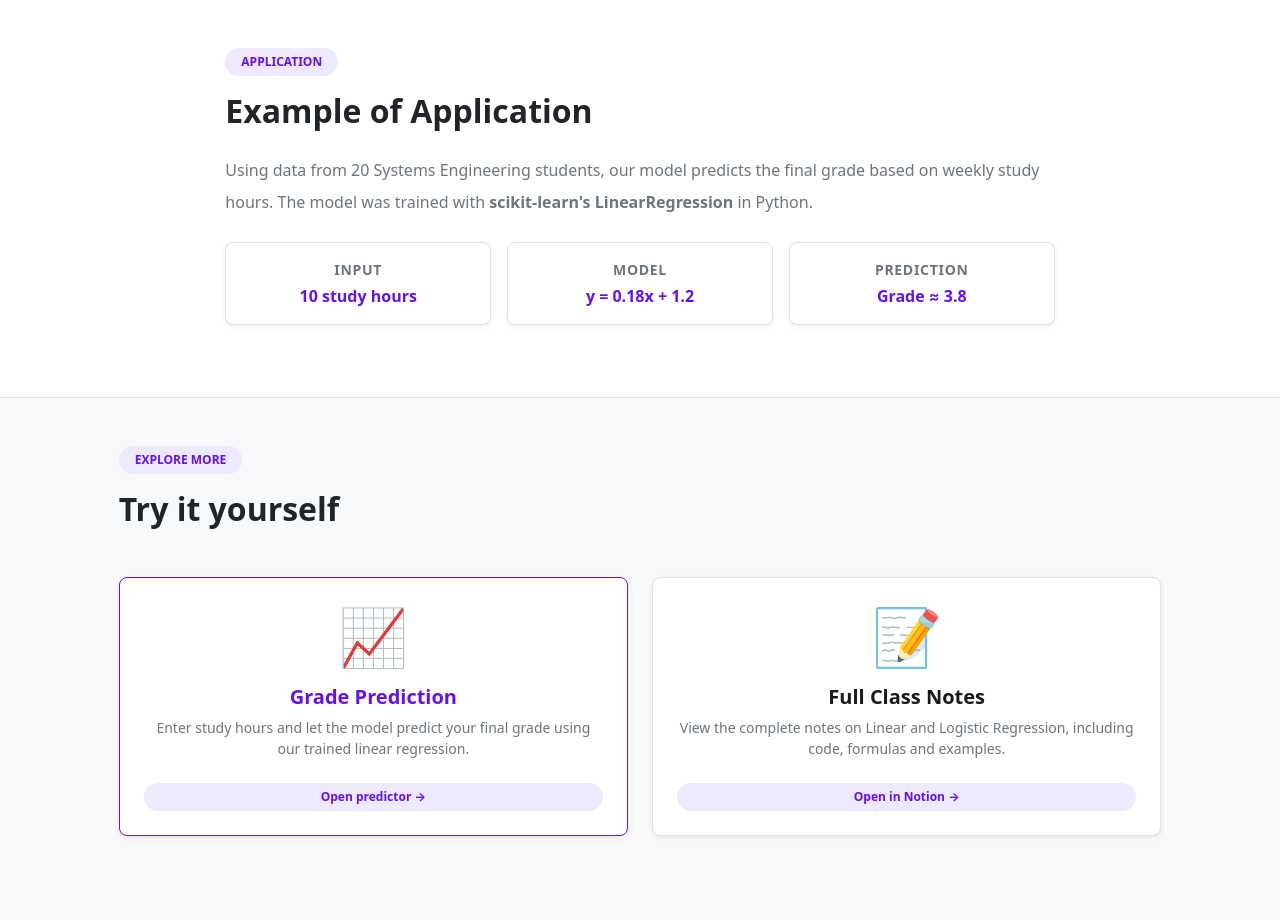
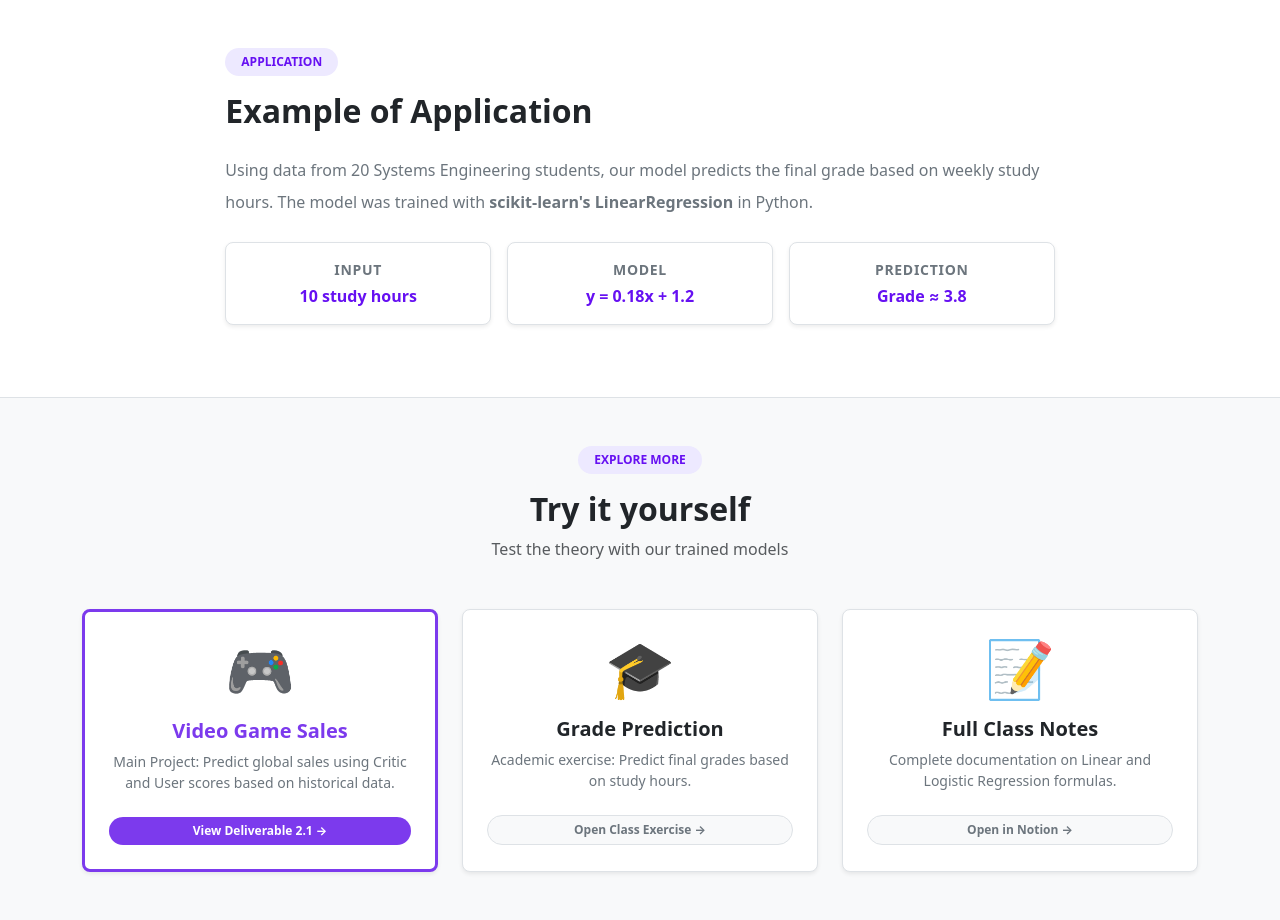
Before and after one commit to AdrenMii/Machinlearning, a Flask app: page /linear-concepts in a window 1280 px wide. Shown: the part 3501-4421 px from the top of the page. Before the commit the page ends 4338 px from the top, so only its background shows below. Run offline with Flask 3, Linux system fonts and the light colour scheme; some libraries are stand-ins or nearby versions.

Commit message:
feat: improve navbar visuals and reorganize home activities section for better layout

```diff
--- a/templates/linearRegressionConcepts.html
+++ b/templates/linearRegressionConcepts.html
@@ -225,27 +225,43 @@
 
 <!-- CTA SECTION -->
 <section class="py-5">
-    <div class="container col-lg-10">
-        <span class="badge bg-primary-subtle text-primary rounded-pill px-3 py-2 mb-3 d-inline-block">EXPLORE MORE</span>
-        <h2 class="fw-semibold mb-5">Try it yourself</h2>
-        <div class="row g-4">
-            <div class="col-md-6">
-                <a href="/LineaRegression" class="text-decoration-none">
-                    <div class="card border border-primary rounded-3 p-4 h-100 shadow-sm card-tech text-center">
-                        <div class="display-4 mb-3">📈</div>
-                        <h5 class="fw-semibold text-primary mb-2">Grade Prediction</h5>
-                        <p class="text-secondary small mb-3">Enter study hours and let the model predict your final grade using our trained linear regression.</p>
-                        <span class="badge bg-primary-subtle text-primary rounded-pill px-3 py-2 mt-2 d-inline-block">Open predictor →</span>
+    <div class="container col-lg-12">
+        <div class="text-center mb-5">
+            <span class="badge bg-primary-subtle text-primary rounded-pill px-3 py-2 mb-3 d-inline-block">EXPLORE MORE</span>
+            <h2 class="fw-semibold">Try it yourself</h2>
+            <p class="text-muted">Test the theory with our trained models</p>
+        </div>
+
+        <div class="row g-4 justify-content-center">
+            <div class="col-md-4">
+                <a href="/video-games" class="text-decoration-none">
+                    <div class="card rounded-3 p-4 h-100 shadow-sm card-tech text-center" style="border: 3px solid #7c3aed !important;">
+                        <div class="display-4 mb-3">🎮</div>
+                        <h5 class="fw-semibold mb-2" style="color: #7c3aed;">Video Game Sales</h5>
+                        <p class="text-secondary small mb-3">Main Project: Predict global sales using Critic and User scores based on historical data.</p>
+                        <span class="badge rounded-pill px-3 py-2 mt-2 d-inline-block text-white" style="background-color: #7c3aed;">View Deliverable 2.1 →</span>
                     </div>
                 </a>
             </div>
-            <div class="col-md-6">
+
+            <div class="col-md-4">
+                <a href="/LineaRegression" class="text-decoration-none">
+                    <div class="card border rounded-3 p-4 h-100 shadow-sm card-tech text-center">
+                        <div class="display-4 mb-3">🎓</div>
+                        <h5 class="fw-semibold text-dark mb-2">Grade Prediction</h5>
+                        <p class="text-secondary small mb-3">Academic exercise: Predict final grades based on study hours.</p>
+                        <span class="badge bg-light text-secondary border rounded-pill px-3 py-2 mt-2 d-inline-block">Open Class Exercise →</span>
+                    </div>
+                </a>
+            </div>
+
+            <div class="col-md-4">
                 <a href="https://www.notion.so/32b2f5889fda8176b40ff92bc0c45eec" target="_blank" class="text-decoration-none">
                     <div class="card border rounded-3 p-4 h-100 shadow-sm card-tech text-center">
                         <div class="display-4 mb-3">📝</div>
-                        <h5 class="fw-semibold mb-2" style="color:#1a1a1a;">Full Class Notes</h5>
-                        <p class="text-secondary small mb-3">View the complete notes on Linear and Logistic Regression, including code, formulas and examples.</p>
-                        <span class="badge bg-primary-subtle text-primary rounded-pill px-3 py-2 mt-2 d-inline-block">Open in Notion →</span>
+                        <h5 class="fw-semibold text-dark mb-2">Full Class Notes</h5>
+                        <p class="text-secondary small mb-3">Complete documentation on Linear and Logistic Regression formulas.</p>
+                        <span class="badge bg-light text-secondary border rounded-pill px-3 py-2 mt-2 d-inline-block">Open in Notion →</span>
                     </div>
                 </a>
             </div>
--- a/templates/navbar_light.html
+++ b/templates/navbar_light.html
@@ -1,47 +1,82 @@
+<nav id="mainNav" class="navbar navbar-expand-lg navbar-light sticky-top" style="background:rgba(255, 255, 255, 0.5);backdrop-filter:blur(10px);border-bottom:1px solid rgba(0,0,0,0.08);">
+    <div class="container">
+        <a class="navbar-brand fw-bold d-flex align-items-center" href="/" style="color: #7c3aed;">
+            <span class="me-2">👾</span> Artificial Intelligence
+        </a>
 
-<nav class="navbar navbar-expand-lg navbar-light sticky-top" style="background:rgba(255, 255, 255, 0.2); backdrop-filter:blur(8px); border-bottom:1px solid rgba(0,0,0,0.08);">
-    <div class="container">
-        <a class="navbar-brand fw-bold text-primary" href="/">Artificial Intelligence</a>
-
-        <button class="navbar-toggler" type="button" data-bs-toggle="collapse" data-bs-target="#navbarNav">
+        <button class="navbar-toggler border-0" type="button" data-bs-toggle="collapse" data-bs-target="#navbarNav">
             <span class="navbar-toggler-icon"></span>
         </button>
 
         <div class="collapse navbar-collapse" id="navbarNav">
             <ul class="navbar-nav ms-auto gap-2">
                 <li class="nav-item">
-                    <a class="nav-link text-secondary" href="/">Home</a>
+                    <a class="nav-link text-dark px-3 fw-medium nav-hover-custom" href="/">Home</a>
                 </li>
 
                 <li class="nav-item dropdown">
-                    <a class="nav-link dropdown-toggle text-secondary" href="#" role="button" data-bs-toggle="dropdown">ML Use Cases</a>
-                    <ul class="dropdown-menu">
-                        <li><a class="dropdown-item" href="/npc">NPC Behavior</a></li>
-                        <li><a class="dropdown-item" href="/procedural">Procedural Generation</a></li>
-                        <li><a class="dropdown-item" href="/adaptive">_Adaptive Difficulty</a></li>
-                        <li><a class="dropdown-item" href="/anticheat">_Anti-Cheat Detection</a></li>
+                    <a class="nav-link text-dark px-3 nav-hover-custom dropdown-toggle" href="#" role="button" data-bs-toggle="dropdown">
+                        ML Use Cases
+                    </a>
+                    <ul class="dropdown-menu border-0 shadow-lg mt-2" style="background:rgba(255, 255, 255, 0.85);; border-radius: 12px;">
+                        <li><a class="dropdown-item py-2" href="/npc">NPC Behavior</a></li>
+                        <li><a class="dropdown-item py-2" href="/procedural">Procedural Generation</a></li>
+                        <li><a class="dropdown-item py-2" href="/adaptive">Adaptive Difficulty</a></li>
+                        <li><a class="dropdown-item py-2" href="/anticheat">Anti-Cheat Detection</a></li>
                     </ul>
                 </li>
 
                 <li class="nav-item dropdown">
-                    <a class="nav-link dropdown-toggle text-primary fw-bold" href="#" role="button" data-bs-toggle="dropdown">Supervised ML</a>
-                    <ul class="dropdown-menu">
-                        <li class="dropdown-header fw-bold text-dark">Linear Regression</li>
-                        <li><a class="dropdown-item" href="/linear-concepts">_Basic Concepts</a></li>
-                        <li><a class="dropdown-item" href="/video-games">_Application</a></li>
-                        <li><hr class="dropdown-divider"></li>
+                    <a class="nav-link fw-bold px-3 nav-hover-custom dropdown-toggle" href="#" role="button" data-bs-toggle="dropdown" style="color: #7c3aed;">
+                        Supervised Machine Learning
+                    </a>
+                    <ul class="dropdown-menu dropdown-menu-end border-0 shadow-lg mt-2 p-3" style="min-width: 300px; background: rgba(255, 255, 255, 0.85); border-radius: 15px;">
 
-                        <li class="dropdown-header fw-bold text-dark">Logistic Regression</li>
-                        <li><a class="dropdown-item" href="/logistic-concepts">_Basic Concepts</a></li>
-                        <li><a class="dropdown-item" href="/logistic-application">_Application</a></li>
-                        <li><hr class="dropdown-divider"></li>
+                        <li class="dropdown-header fw-bold text-dark pb-1 text-uppercase small" style="letter-spacing: 0.5px;">Linear Regression</li>
+                        <li><a class="dropdown-item py-1 ps-3" href="/linear-concepts">Basic Concepts</a></li>
+                        <li><a class="dropdown-item py-1 ps-3" href="/video-games">Application</a></li>
 
-                        <li class="dropdown-header fw-bold text-dark">Extra Trees (Assigned)</li>
-                        <li><a class="dropdown-item" href="/extra-trees-concepts">_Basic Concepts</a></li>
-                        <li><a class="dropdown-item" href="/extra-trees-application">_Application</a></li>
+                        <li><hr class="dropdown-divider my-2"></li>
+
+                        <li class="dropdown-header fw-bold text-dark pb-1 text-uppercase small" style="letter-spacing: 0.5px;">Logistic Regression</li>
+                        <li><a class="dropdown-item py-1 ps-3" href="/logistic-concepts">Basic Concepts</a></li>
+                        <li><a class="dropdown-item py-1 ps-3" href="/logistic-application">Application</a></li>
+
+                        <li><hr class="dropdown-divider my-2"></li>
+
+                        <li class="dropdown-header fw-bold text-dark pb-1 text-uppercase small" style="letter-spacing: 0.5px;">Assigned Classification Model</li>
+                        <li><a class="dropdown-item py-1 ps-3" href="/extra-trees-concepts">Basic Concepts</a></li>
+                        <li><a class="dropdown-item py-1 ps-3" href="/extra-trees-application">Application</a></li>
                     </ul>
                 </li>
             </ul>
         </div>
     </div>
 </nav>
+
+<style>
+/* Quita las flechas de los dropdowns */
+.dropdown-toggle::after {
+    display: none !important;
+}
+
+/* Efecto Hover Morado para los links de la Navbar */
+.nav-hover-custom:hover {
+    color: #7c3aed !important;
+    transition: 0.3s;
+}
+
+/* Efecto Hover Morado para los items del Dropdown */
+.dropdown-item:hover {
+    background-color: rgba(124, 58, 237, 0.1) !important; /* Morado muy suave de fondo */
+    color: #7c3aed !important; /* Texto morado */
+    border-radius: 8px;
+    transition: 0.2s;
+}
+
+/* Sombra para que los menús floten bien */
+.dropdown-menu {
+    box-shadow: 0 10px 30px rgba(124, 58, 237, 0.15) !important;
+    border: 1px solid rgba(124, 58, 237, 0.1) !important;
+}
+</style>
```
Also changed, not shown: templates/home.html (+30 -19 lines), templates/navbar_dark.html (+74 -31 lines).
